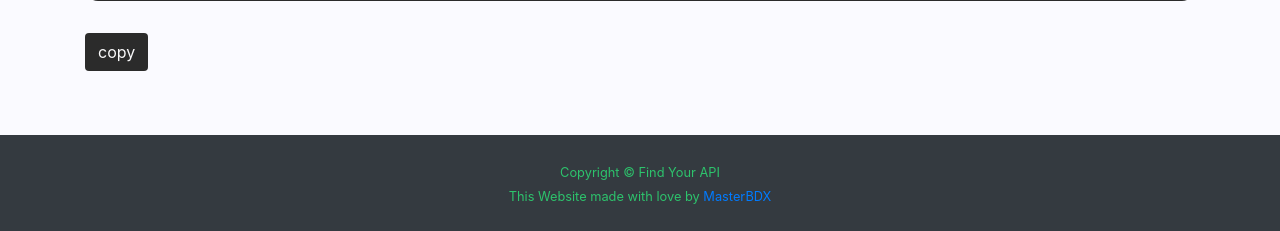
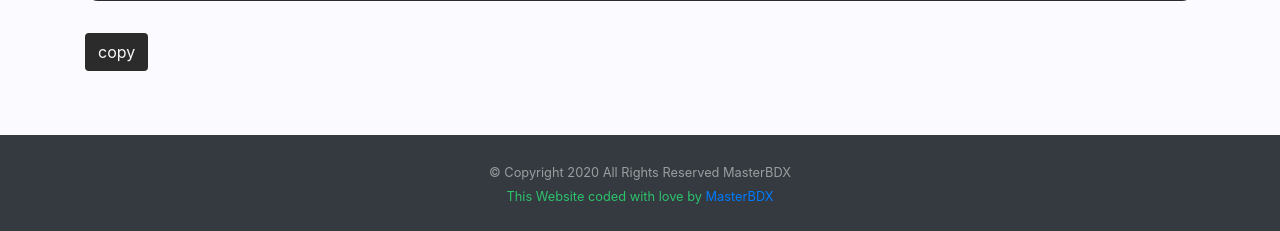
Before and after one commit to MasterBDX/find-your-api, a Django app: page / in a window 1280 px wide. Shown: the part 1551-1782 px from the top of the page. Run offline with Django 3.2, Linux system fonts and the light colour scheme; data comes from the database, SQL or seed files in the repository; some libraries are stand-ins or nearby versions.

Commit message:
added some styles to footer

```diff
--- a/static/css/custom.css
+++ b/static/css/custom.css
@@ -70,10 +70,12 @@ body, .sticky-footer-wrapper {
   min-height:100vh;
 }
 #sticky-footer{
-  color:#2dc36c !important;
   background-color: #343a40;
 }
-
+#sticky-footer .footer-small
+{
+  color:#2dc36c !important;
+}
 .flex-fill {
   flex:1 1 auto;
 }
--- a/templates/snippets/footer.html
+++ b/templates/snippets/footer.html
@@ -1,8 +1,10 @@
 <footer id="sticky-footer" class="py-4 bg-dark text-white-50">
     <div class="container text-center">
-      <small>Copyright &copy; Find Your API </small>
+      <small>
+        &copy; Copyright 2020 All Rights Reserved MasterBDX
+      </small>
       <br />
-      <small>This Website made with love by
+      <small class="footer-small">This Website coded with love by
         <a href="{{portfolio_url}}">
           MasterBDX
         </a>
```
